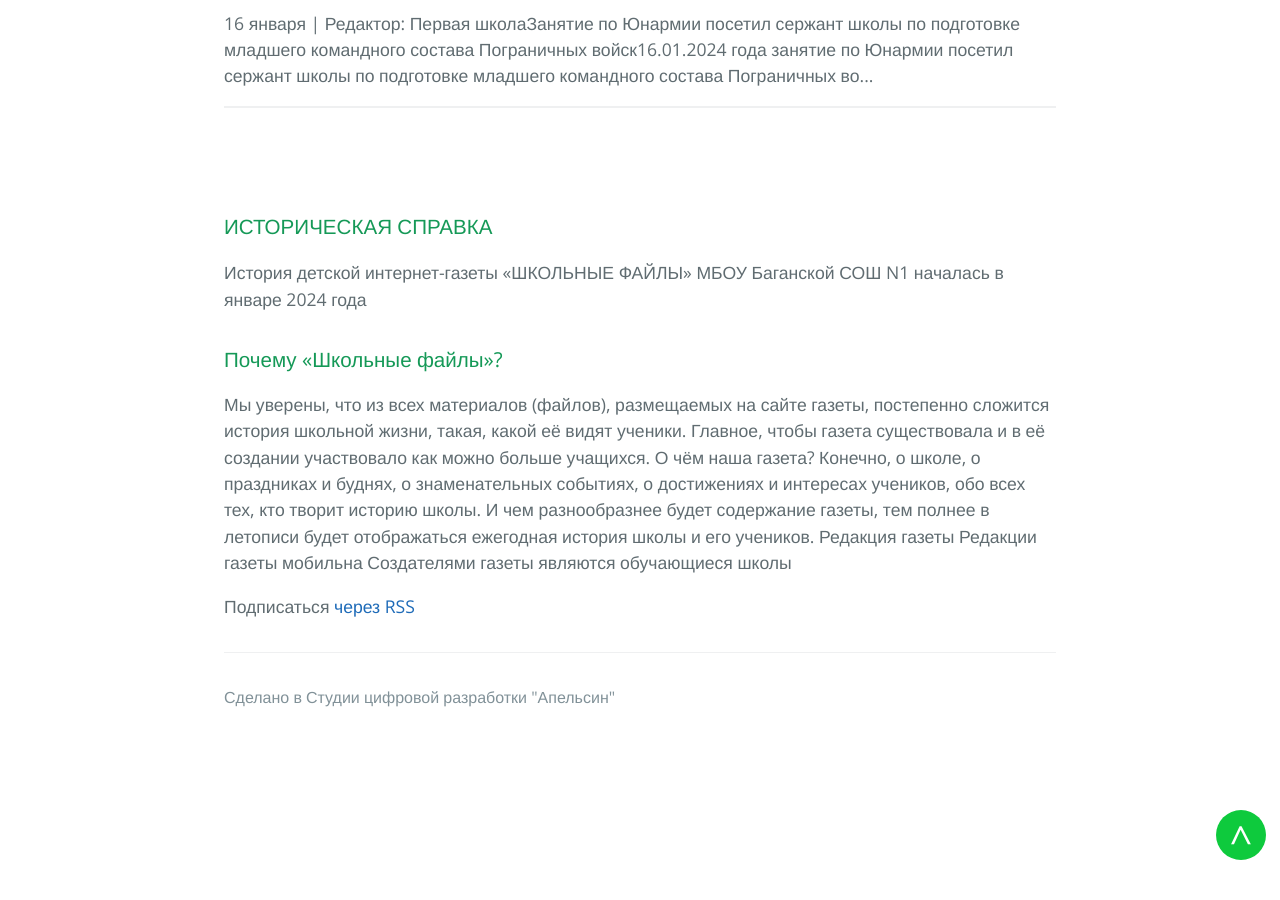
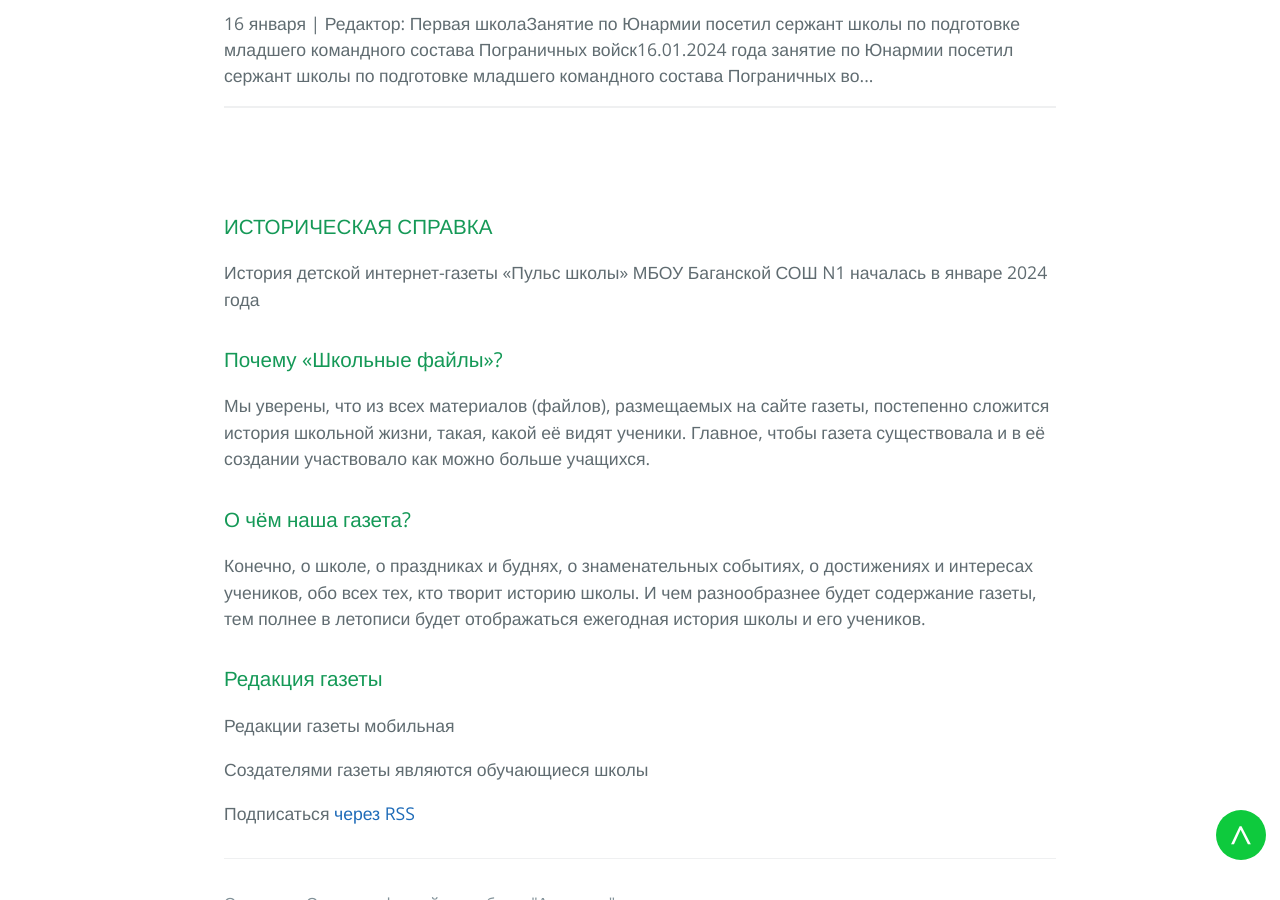
Before and after one commit to 1-sch/1-sch.github.io, a Jekyll site: the page built from index.html, in a window 1280 px wide and 900 px high, scrolled down 1012 px. Built offline with Jekyll 4.4.1, drawn with Linux system fonts in a browser that asks for light colours; the list of posts is cut into pages by our own code.

Commit message:
Update index.html

```diff
--- a/index.html
+++ b/index.html
@@ -72,17 +72,17 @@
       </div>
 <br><br><h3>
 ИСТОРИЧЕСКАЯ СПРАВКА</h3>
-<p>История детской интернет-газеты «ШКОЛЬНЫЕ ФАЙЛЫ» МБОУ Баганской СОШ N1 началась в январе 2024 года</p><h3>
+<p>История детской интернет-газеты «Пульс школы» МБОУ Баганской СОШ N1 началась в январе 2024 года</p><h3>
 
-Почему «Школьные файлы»?</h3>
-Мы уверены, что из всех материалов (файлов), размещаемых на сайте газеты, постепенно сложится история школьной жизни, такая, какой её видят ученики. Главное, чтобы газета  существовала и в её создании участвовало как можно больше учащихся.
-
-О чём наша газета?
-Конечно, о школе, о праздниках и буднях, о знаменательных событиях, о достижениях и интересах учеников, обо всех тех, кто творит историю школы. И чем разнообразнее будет содержание газеты, тем полнее в летописи будет отображаться ежегодная  история школы и его учеников.
-
-Редакция  газеты
-Редакции  газеты мобильна
-
+Почему «Школьные файлы»?</h3><p>
+Мы уверены, что из всех материалов (файлов), размещаемых на сайте газеты, постепенно сложится история школьной жизни, такая, какой её видят ученики. Главное, чтобы газета  существовала и в её создании участвовало как можно больше учащихся.</p>
+<h3>
+О чём наша газета?</h3><p>
+Конечно, о школе, о праздниках и буднях, о знаменательных событиях, о достижениях и интересах учеников, обо всех тех, кто творит историю школы. И чем разнообразнее будет содержание газеты, тем полнее в летописи будет отображаться ежегодная  история школы и его учеников. </p>
+<h3>
+Редакция  газеты</h3><p>
+Редакции  газеты мобильная</p>
+<p>
 Создателями газеты являются обучающиеся школы </p>
     <p class="rss-subscribe">Подписаться <a href="{{ "/feed.xml" | relative_url }}">через RSS</a></p>
   {%- endif -%}
```
